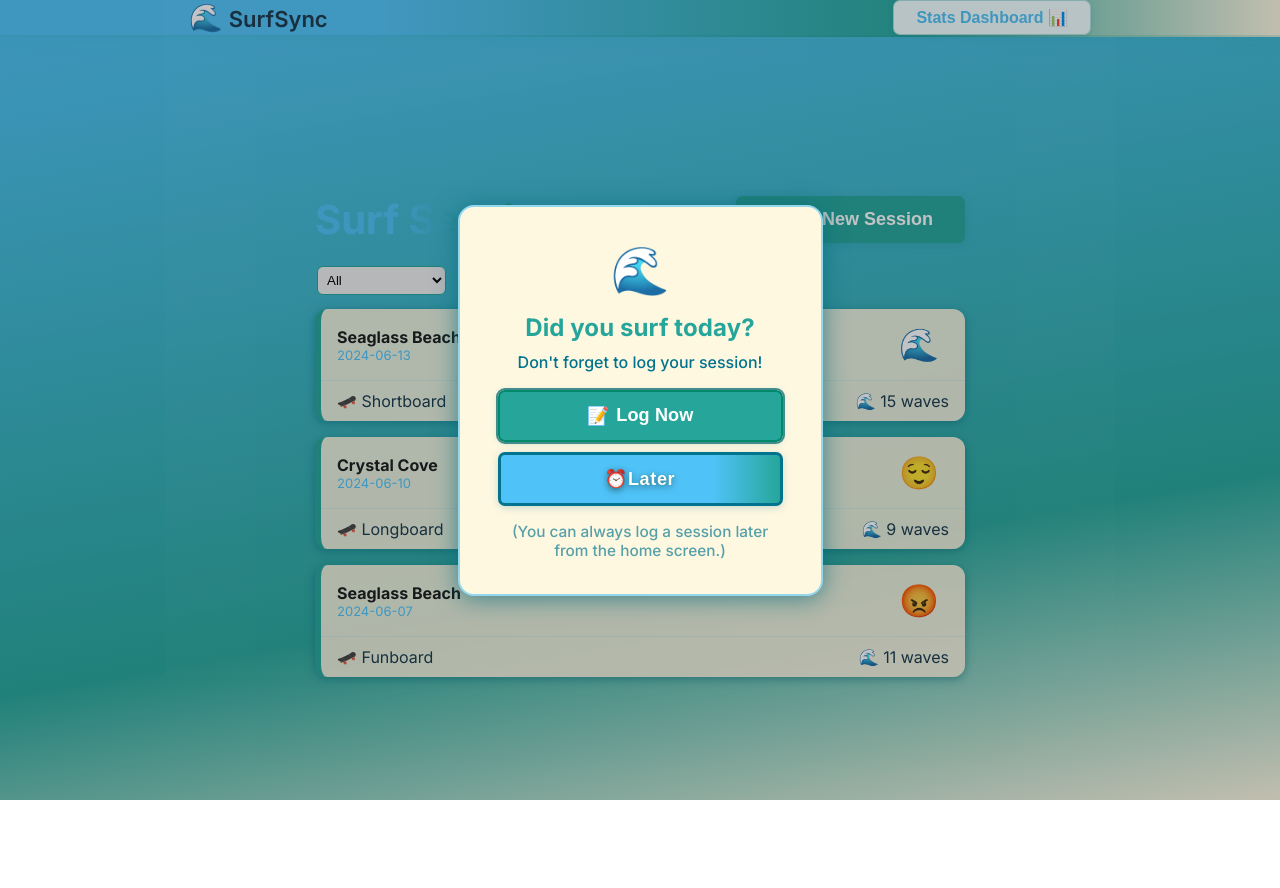
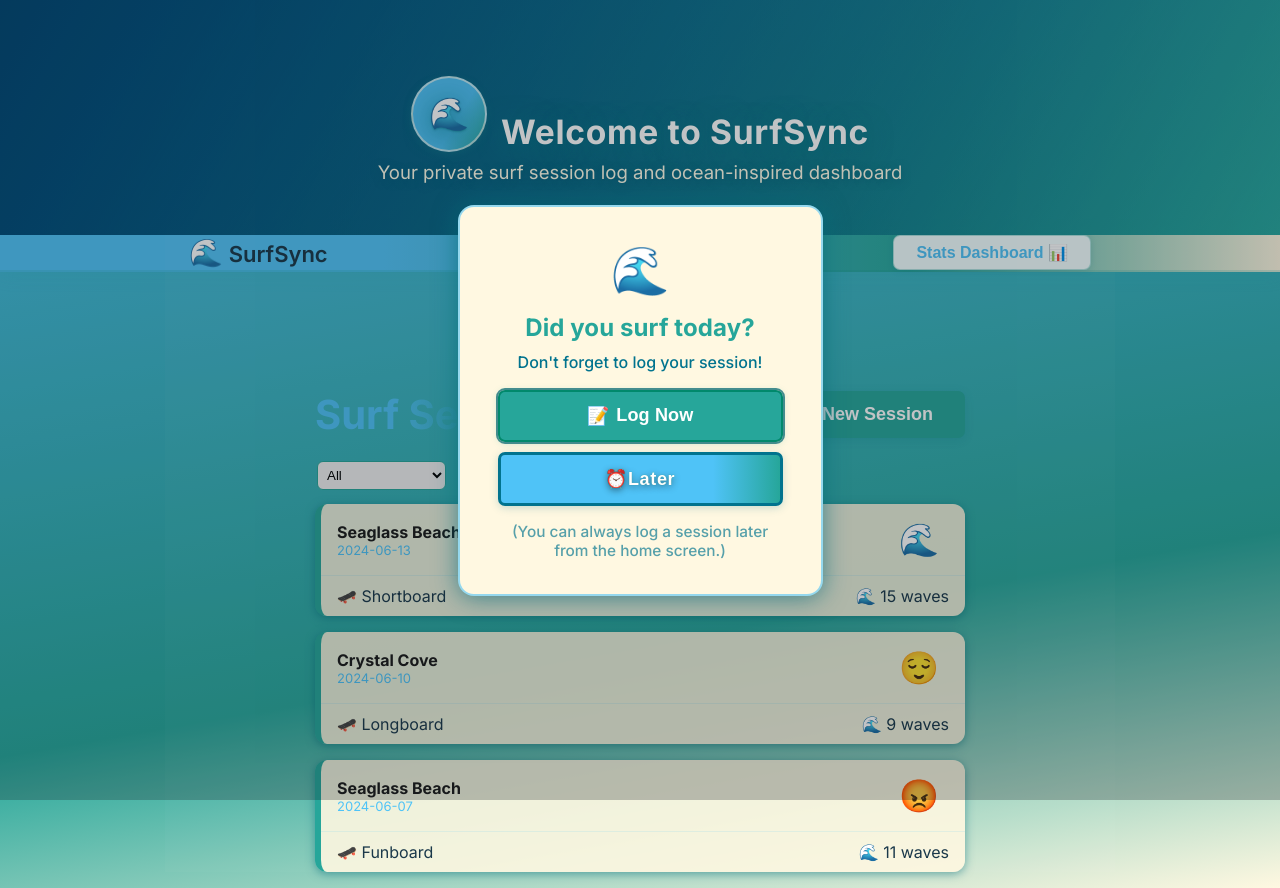
Before and after one commit to Workflow-Manager-admin/wavelog-106814-572042b8, a React (Create React App) app in the folder wave_log_frontend/: page / in a window 1280 px wide. Before the commit the page ends 800 px from the top, so only its background shows below. Built offline with nearby package versions, Linux system fonts and the light colour scheme; the HTML template or start-up script is replaced by a standard one.

Commit message:
Auto-commit: Changes as of 2025-06-04T12:59:07.191922+00:00

```diff
--- a/wave_log_frontend/src/App.js
+++ b/wave_log_frontend/src/App.js
@@ -613,11 +613,21 @@ export default function App() {
     setView('list');
   }
   // For ocean theme background and subtle wave image
-  const oceanBG = {
-    minHeight:'100vh',
-    background: 'linear-gradient(170deg, #4FC3F7 0%, #26A69A 68%, #FFF8E1 100%)',
-    backgroundAttachment:'fixed'
+  // Moved complex backgrounds to inline style in the hero/above main content.
+  const heroImageUrl = process.env.PUBLIC_URL + '/assets/ocean-hero.jpg';
+  const oceanHeroBG = {
+    minHeight: '235px',
+    width: '100%',
+    backgroundImage: `linear-gradient(120deg, #0074ba 12%, #026b798e 65%, #26a69ad3 100%), url('${heroImageUrl}')`,
+    backgroundSize: 'cover',
+    backgroundPosition: 'center',
+    backgroundRepeat: 'no-repeat',
+    display: 'flex',
+    alignItems: 'center',
+    justifyContent: 'center',
+    position: 'relative'
   };
+
   // Compose the main screen based on view
   let mainContent = null;
   if (view === 'list') {
@@ -663,10 +673,22 @@ export default function App() {
   }
 
   return (
-    <div className="app" style={oceanBG}>
+    <div className="app">
+      <div className="surf-hero-bg" style={oceanHeroBG}>
+        <div className="surf-hero-content">
+          <span className="surf-icon-circle">🌊</span>
+          <span className="surf-title-glow" style={{fontSize:'2.1rem', fontWeight:800, letterSpacing:'.02em'}}>
+            Welcome to SurfSync
+          </span>
+          <div style={{fontSize:'1.16rem', color:'#fffde9', marginTop:9, textShadow: '0 2px 8px #025c7799'}}>
+            Your private surf session log and ocean-inspired dashboard
+          </div>
+        </div>
+        <div className="surf-hero-overlay" />
+      </div>
       <Navbar onGoHome={goHome} onShowStats={openStats} />
       <main>
-        <div className="container" style={{paddingTop:80}}>
+        <div className="container" style={{paddingTop:40}}>
           {mainContent}
         </div>
       </main>
```
Also changed, not shown: 1 other file (tests, documents, lock files or other folders).
